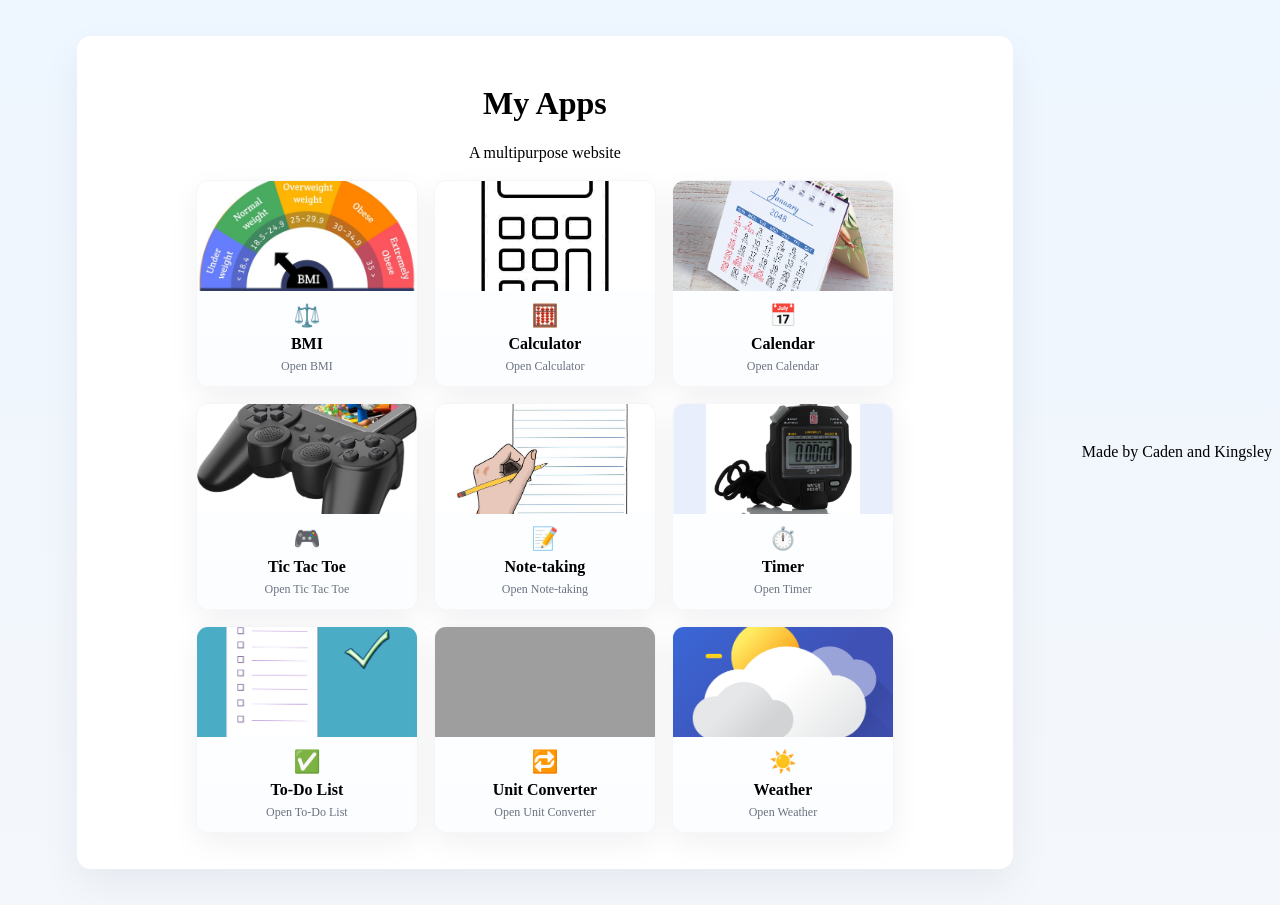
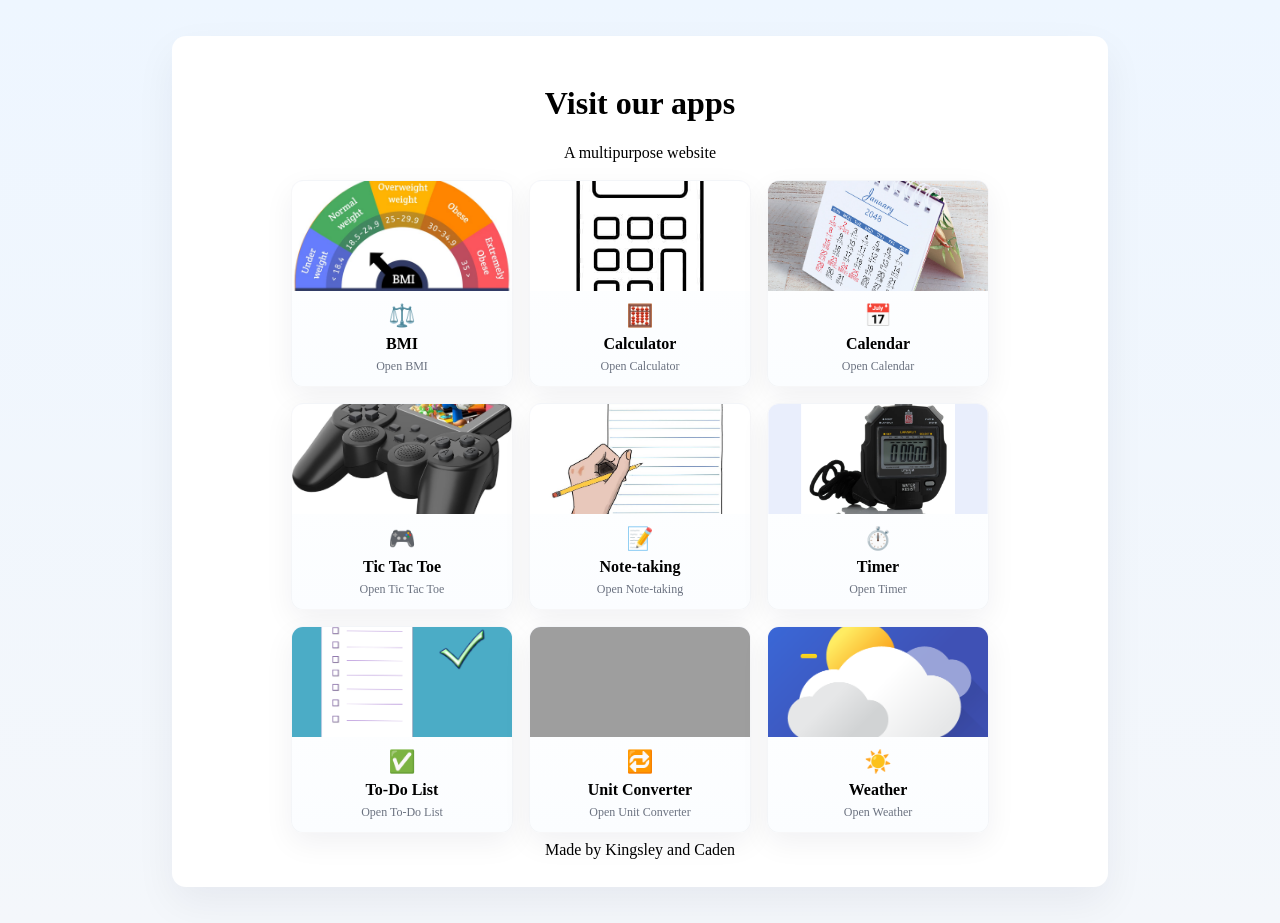
Before and after one commit to RonaldPOOP56/COMPSCI, a plain HTML site: page index.html in a window 1280 px wide. Drawn offline with Linux system fonts and the light colour scheme; grey boxes are pictures that could not be loaded.

Commit message:
htmlChange 3

```diff
--- a/index.html
+++ b/index.html
@@ -8,7 +8,7 @@
 </head>
 <body>
   <main class="wrap">
-    <h1>My Apps</h1>
+    <h1>Visit our apps</h1>
     <p class="desc">A multipurpose website</p>
 
     <nav class="grid">
@@ -19,8 +19,10 @@
       <a class="card" href="notetaking/index.html" target="_blank">📝 Note-taking</a>
 
     </nav>
+
+    <footer class="note">Made by Kingsley and Caden</footer>
   </main>
-<footer>Made by Caden and Kingsley</footer>
+
   <!-- add the enhancement script so pictures are injected -->
   <script src="script.js"></script>
 </body>
```
